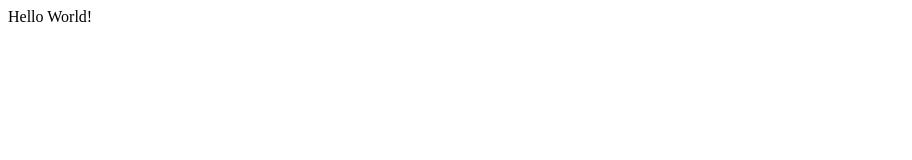
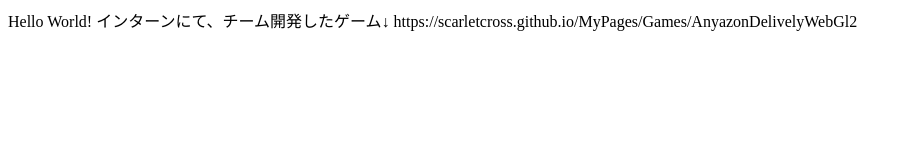
Before and after one commit to ScarletCross/MyPages, a plain HTML site: page index.html in a window 1280 px wide. Shown: the whole page, without its empty margins (0-912 px from the left). Drawn offline with Linux system fonts and the light colour scheme.

Commit message:
Update index.html

```diff
--- a/index.html
+++ b/index.html
@@ -5,5 +5,10 @@
 </head>
 <body>
 Hello World!
+
+  インターンにて、チーム開発したゲーム↓
+
+  https://scarletcross.github.io/MyPages/Games/AnyazonDelivelyWebGl2
+
 </body>
 </html>
```
